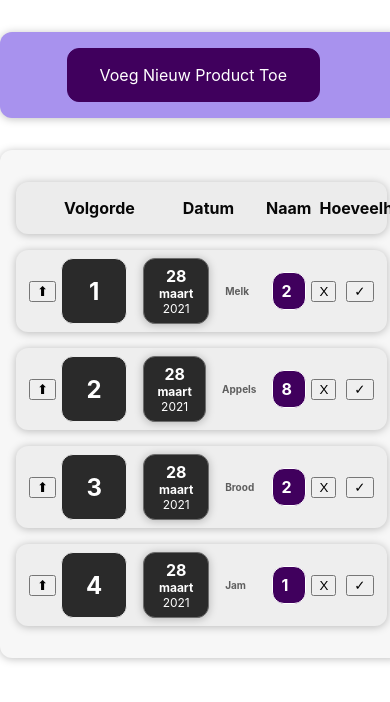
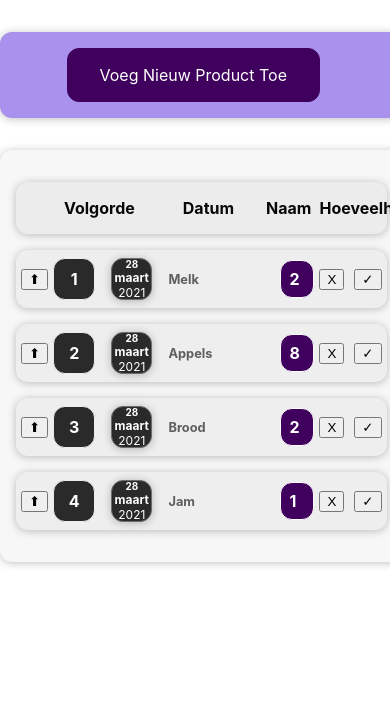
Before and after one commit to JJbings/BoodschApp, a React (Create React App) app: page / in a window 390 px wide. Shown: the top 702 px of the page. Built offline with nearby package versions, Linux system fonts and the light colour scheme.

Commit message:
finished layout

```diff
--- a/src/components/ToDoItemDate.css
+++ b/src/components/ToDoItemDate.css
@@ -21,6 +21,7 @@
   text-decoration: line-through;
   align-items: center;
   justify-content: center;
+  color: rgb(168, 167, 167);
 }
 
 .toDo-date__month {
@@ -36,3 +37,18 @@
   font-size: 1rem;
   font-weight: bold;
 }
+@media (max-width: 580px) {
+  .toDo-date {
+    width: 2.5rem;
+    height: 2.5rem;
+    font-size: 1rem;
+  }
+  .toDo-date__day {
+    font-size: 10px;
+  }
+  .toDo-date.grey {
+    width: 2.5rem;
+    height: 2.5rem;
+    font-size: 1rem;
+  }
+}
--- a/src/components/TodoItem.css
+++ b/src/components/TodoItem.css
@@ -70,7 +70,7 @@
 .toDo-item__amount.grey {
   font-size: 2rem;
   font-weight: bold;
-  color: #3a3a3a;
+  color: rgb(168, 167, 167);
   background-color: #dbdbdb;
   border: 1px solid rgb(44, 44, 44);
   padding: 0.5rem;
@@ -101,7 +101,7 @@
   min-height: 4rem;
   border: 1px solid #4e4e4e;
   background-color: #dbdbdb;
-  color: #3a3a3a;
+  color: rgb(168, 167, 167);
   border-radius: 12px;
   align-items: center;
   font-weight: bold;
@@ -109,6 +109,7 @@
   font-size: 1.5rem;
   font-weight: 400;
   text-decoration: line-through;
+  font-weight: bold;
 }
 .btn {
   margin: 5px;
@@ -119,6 +120,16 @@
     align-items: center;
     justify-content: flex-start;
     flex: 2;
+    min-width: 12rem;
+    max-width: 26rem;
+  }
+  .toDo-item__description.grey {
+    flex-direction: row;
+    align-items: center;
+    justify-content: flex-start;
+    flex: 2;
+    min-width: 12rem;
+    max-width: 26rem;
   }
 
   .expense-item__description h2 {
@@ -126,13 +137,21 @@
   }
 }
 @media (max-width: 580px) {
+  .toDo-item {
+    padding-left: 0;
+    padding-right: 0;
+    margin-left: 0;
+    margin-right: 0;
+  }
   .toDo-item__description {
-    font-size: 10px;
-    max-width: 8rem;
+    font-size: 0.8rem;
+    min-width: 6rem;
+    max-width: 16rem;
   }
   .toDo-item__description.grey {
     font-size: 10px;
-    max-width: 8rem;
+    min-width: 6rem;
+    max-width: 16rem;
   }
   .expense-item__description h2 {
     font-size: 1rem;
@@ -152,4 +171,14 @@
     min-height: 1rem;
     font-size: 1rem;
   }
+  .toDo-item-number {
+    min-width: 2.5rem;
+    min-height: 2.5rem;
+    font-size: 1rem;
+  }
+  .toDo-item-number.grey {
+    min-width: 2.5rem;
+    min-height: 2.5rem;
+    font-size: 1rem;
+  }
 }
```
